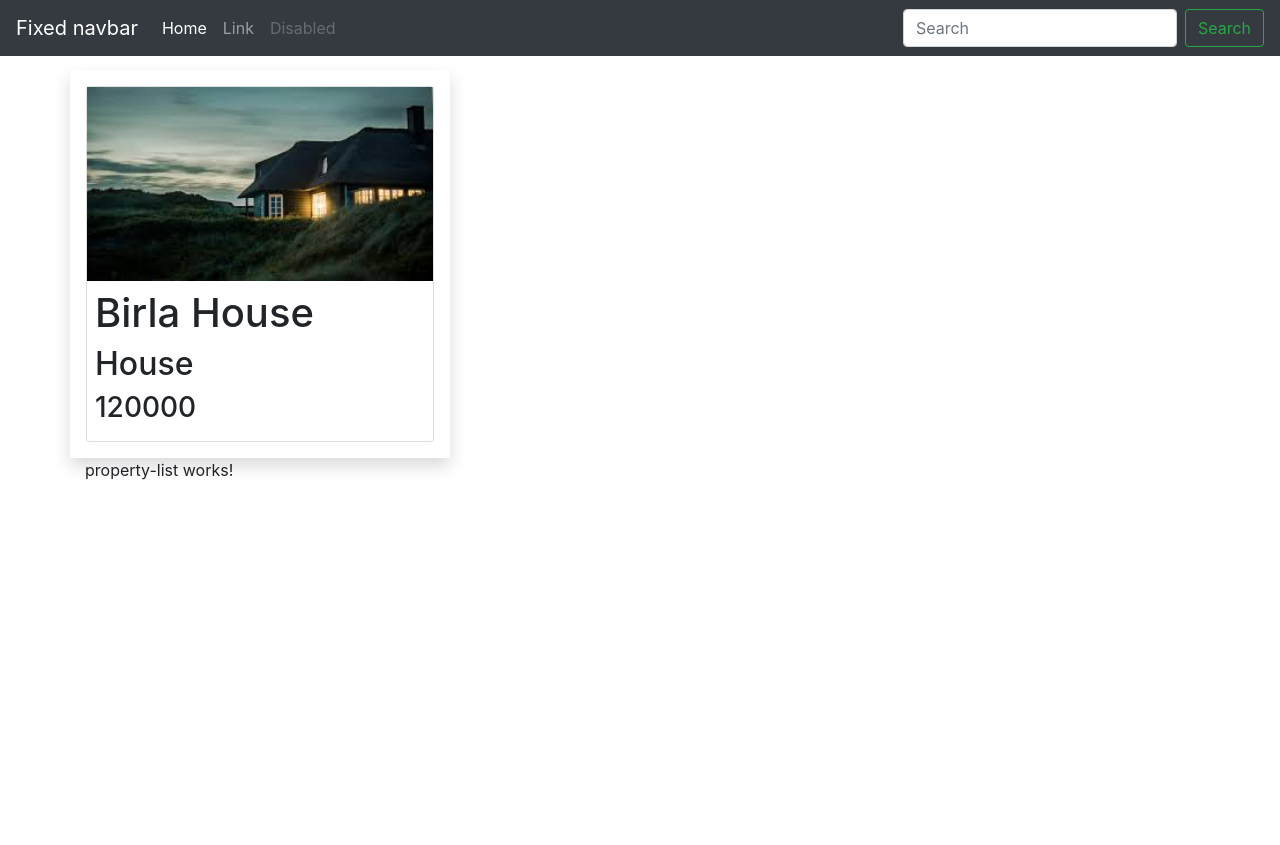
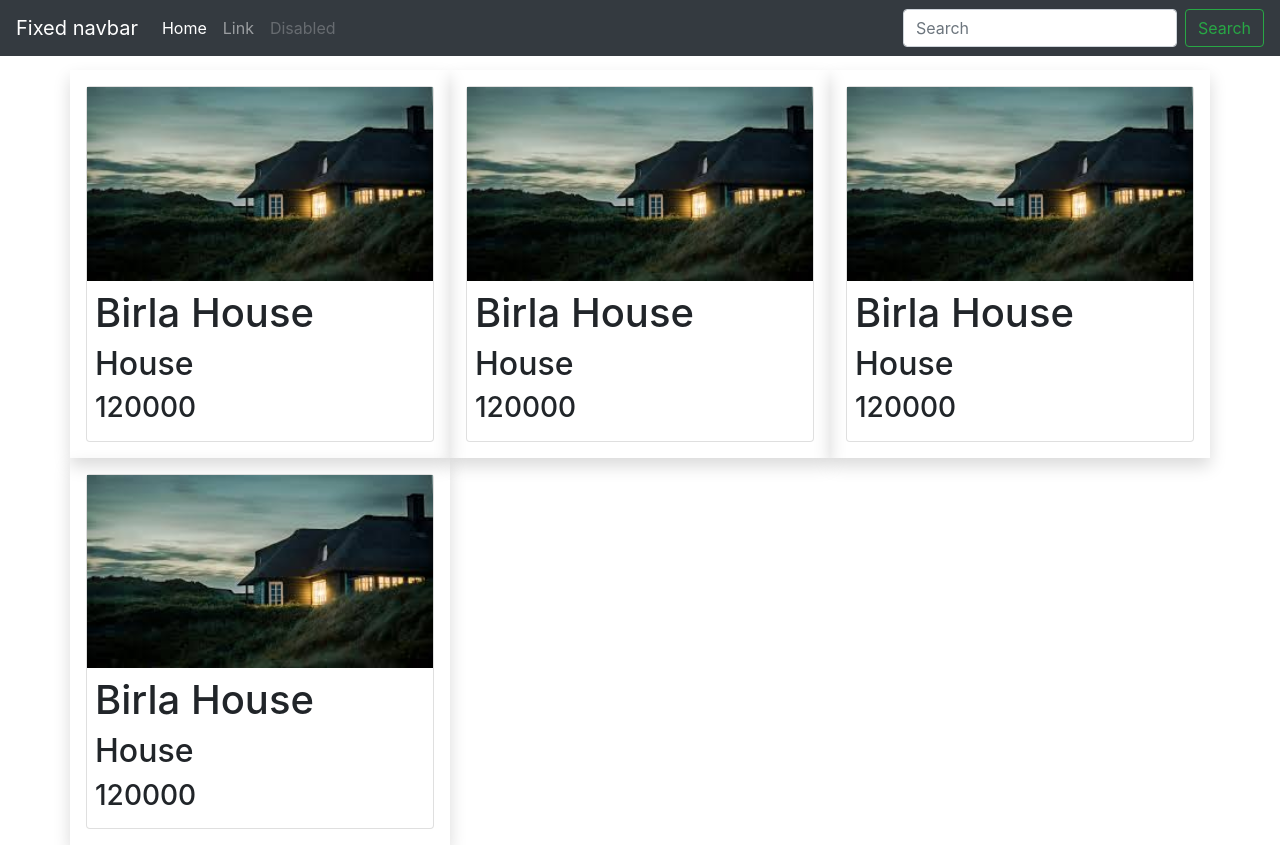
Before and after one commit to jibrankhot/MyFirstAngularWithDotNetCore, an Angular app: page / in a window 1280 px wide. Before the commit the page ends 800 px from the top, so only its background shows below. Built offline with nearby package versions, Linux system fonts and the light colour scheme.

Commit message:
property-card added and view changes

```diff
--- a/src/app/app.component.html
+++ b/src/app/app.component.html
@@ -1,6 +1,5 @@
 <div><app-nav-bar></app-nav-bar></div>
 
 <div class="container" style="margin-top: 70px">
-  <app-property-card></app-property-card>
   <app-property-list></app-property-list>
 </div>
--- a/src/app/property/property-card/property-card.component.html
+++ b/src/app/property/property-card/property-card.component.html
@@ -1,5 +1,3 @@
-<div class="row">
-  <div class="shadow lg col-sm-4 p-3">
 <div class="card">
   <img class="propImg" src="assets/images/house1.jpeg" alt="" />
   <div class="card-body p-2">
@@ -8,5 +6,3 @@
     <h3>{{ Property.Price }}</h3>
   </div>
 </div>
-  </div>
-</div>
--- a/src/app/property/property-list/property-list.component.html
+++ b/src/app/property/property-list/property-list.component.html
@@ -1 +1,5 @@
-<p>property-list works!</p>
+<div class="row">
+  <div *ngFor="let property of Property" class="shadow lg col-sm-4 p-3">
+    <app-property-card></app-property-card>
+  </div>
+</div>
--- a/src/app/property/property-list/property-list.component.ts
+++ b/src/app/property/property-list/property-list.component.ts
@@ -3,8 +3,33 @@ import { Component } from '@angular/core';
 @Component({
   selector: 'app-property-list',
   templateUrl: './property-list.component.html',
-  styleUrls: ['./property-list.component.css']
+  styleUrls: ['./property-list.component.css'],
 })
 export class PropertyListComponent {
-
+  Property: any = [
+    {
+      Id: 1,
+      Name: 'Birla House',
+      Type: 'House',
+      Price: 120000,
+    },
+    {
+      Id: 2,
+      Name: 'Erose Villa',
+      Type: 'Villa',
+      Price: 420000,
+    },
+    {
+      Id: 3,
+      Name: 'Macro Home',
+      Type: 'House',
+      Price: 220000,
+    },
+    {
+      Id: 4,
+      Name: 'Pearl White House',
+      Type: 'House',
+      Price: 360000,
+    },
+  ];
 }
```
Lines whose indentation alone changed are shown as unchanged.
